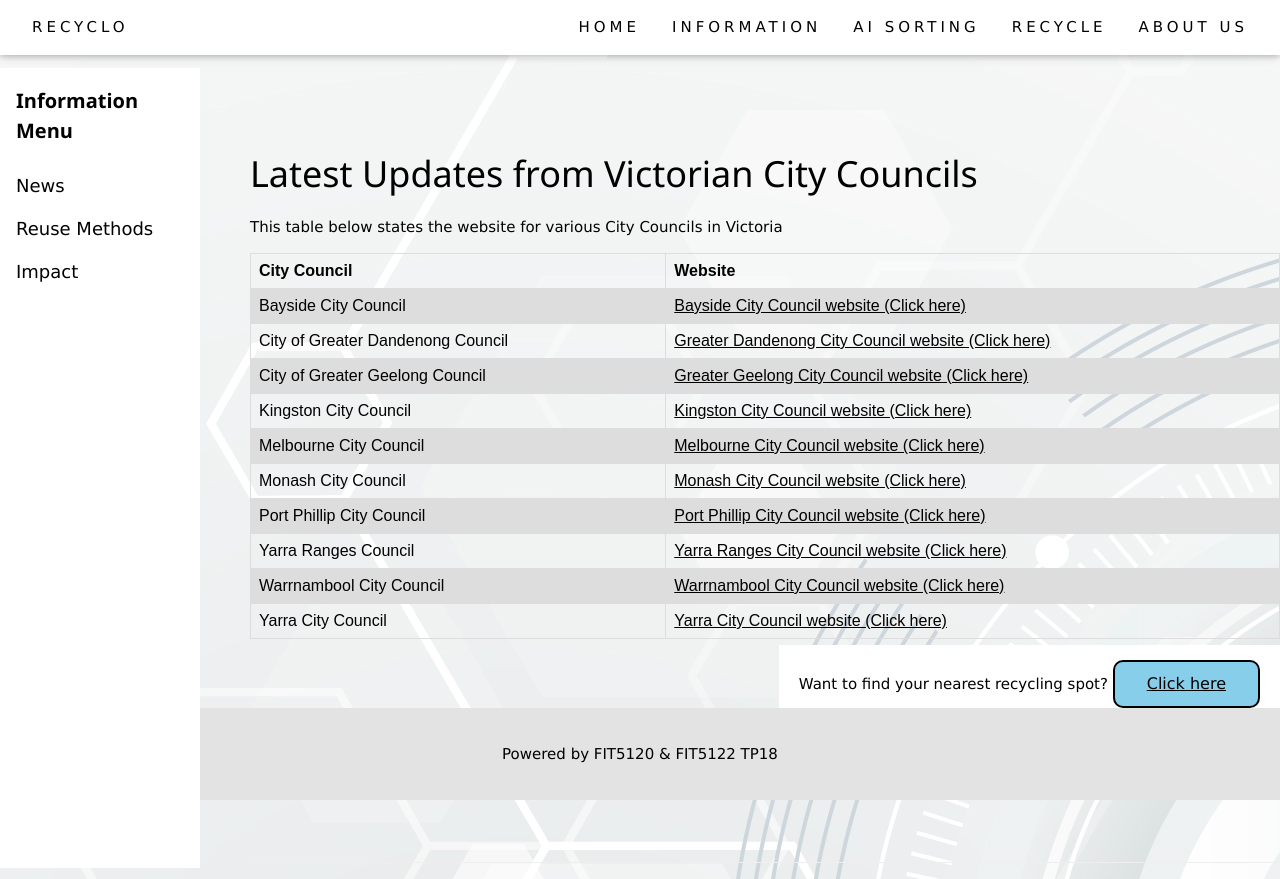
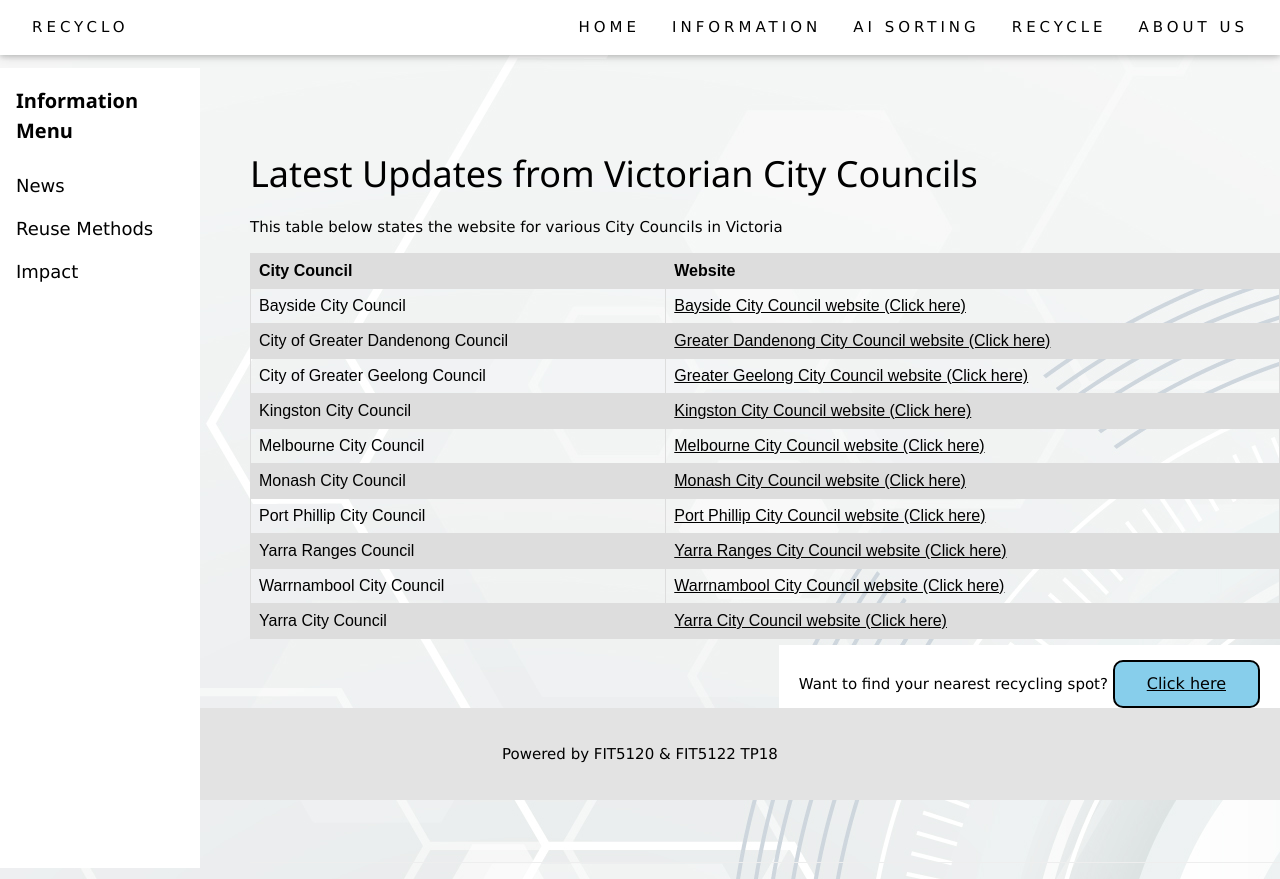
Before and after one commit to Nithin-G-R/tp18, a Flask app: page /InfoHome in a window 1280 px wide. Shown: the top 879 px of the page. Run offline with Flask 2, Linux system fonts and the light colour scheme.

Commit message:
Update impact.html

```diff
--- a/templates/InfoPages/impact.html
+++ b/templates/InfoPages/impact.html
@@ -17,7 +17,7 @@
             padding: 8px;
         }
 
-        tr:nth-child(even) {
+        tr:nth-child(odd) {
             background-color: #dddddd;
         }
     </style>
```
